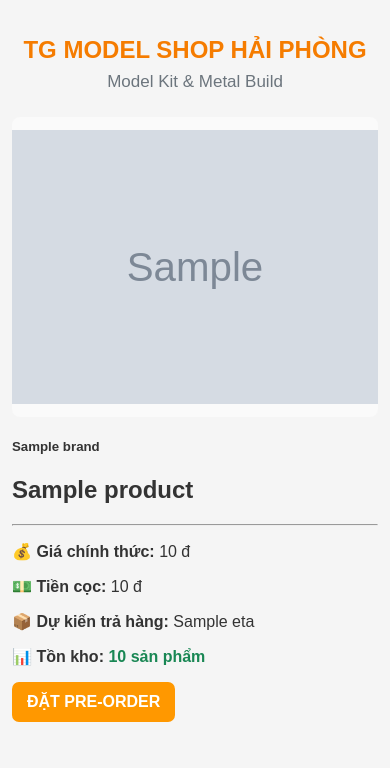
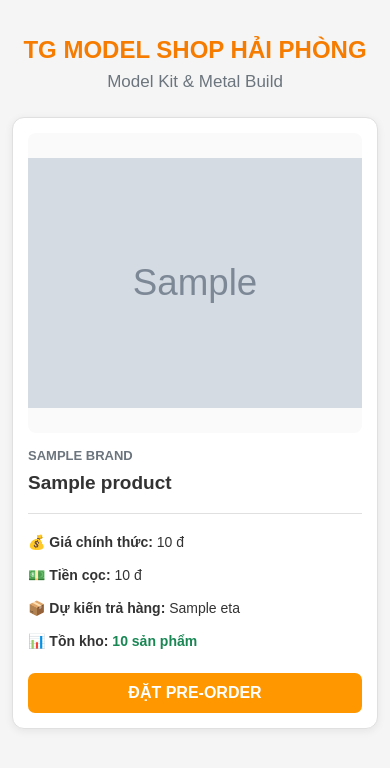
Before and after one commit to 20020899-debug/TGMODEL-SHOP-, a Flask app: page / in a window 390 px wide. Shown: the top 768 px of the page. Run offline with Flask 3, Linux system fonts and the light colour scheme; grey boxes marked "Sample" are stand-in pictures; a database or web service that is not in the repository returns one stand-in record (values such as "Sample title"); some libraries are stand-ins or nearby versions.

Commit message:
Update index.css

```diff
--- a/TG-Model-Preorder/static/css/index.css
+++ b/TG-Model-Preorder/static/css/index.css
@@ -107,7 +107,7 @@ body {
    PRODUCT CARD
    ================================================= */
 
-.product {
+.product-card {
 
     background: white;
 
@@ -129,13 +129,17 @@ body {
 
     box-sizing: border-box;
 
+    min-width: 0;
+
+    height: 100%;
+
     transition:
         transform 0.2s ease,
         box-shadow 0.2s ease;
 }
 
 
-.product:hover {
+.product-card:hover {
 
     transform:
         translateY(-3px);
@@ -174,13 +178,13 @@ body {
 
 .product-image {
 
+    display: block;
+
     width: 100%;
 
     height: 100%;
 
     object-fit: contain;
-
-    display: block;
 }
 
 
@@ -188,7 +192,7 @@ body {
    THƯƠNG HIỆU
    ================================================= */
 
-.product h5 {
+.product-brand {
 
     margin:
         0 0 7px 0;
@@ -205,7 +209,7 @@ body {
    TÊN SẢN PHẨM
    ================================================= */
 
-.product h2 {
+.product-name {
 
     margin:
         0 0 12px 0;
@@ -222,7 +226,7 @@ body {
    ĐƯỜNG KẺ
    ================================================= */
 
-.product hr {
+.product-card hr {
 
     width: 100%;
 
@@ -241,7 +245,7 @@ body {
    THÔNG TIN SẢN PHẨM
    ================================================= */
 
-.product p {
+.product-card p {
 
     margin:
         6px 0;
@@ -276,6 +280,26 @@ body {
 
 
 /* =================================================
+   KHU VỰC NÚT SẢN PHẨM
+
+   Luôn đẩy nút xuống cuối card
+   ================================================= */
+
+.product-action {
+
+    margin-top: auto;
+
+    padding-top: 15px;
+}
+
+
+.product-action .btn {
+
+    width: 100%;
+}
+
+
+/* =================================================
    PRE-ORDER
    ================================================= */
 
@@ -286,8 +310,6 @@ body {
     color: white;
 
     border: none;
-
-    margin-top: auto;
 
     transition:
         background 0.2s ease;
@@ -332,8 +354,6 @@ body {
     cursor: not-allowed;
 
     opacity: 0.75;
-
-    margin-top: auto;
 }
 
 
@@ -397,6 +417,8 @@ body {
 
     color:
         var(--red);
+
+    font-weight: bold;
 }
 
 
@@ -471,6 +493,31 @@ body {
 
 
 /* =================================================
+   KHÔNG CÓ SẢN PHẨM
+   ================================================= */
+
+.empty-products {
+
+    grid-column:
+        1 / -1;
+
+    background: white;
+
+    padding: 30px;
+
+    text-align: center;
+
+    color: #777;
+
+    border-radius: 12px;
+
+    border:
+        1px solid
+        var(--border);
+}
+
+
+/* =================================================
    TABLET
 
    2 sản phẩm / hàng
@@ -533,7 +580,7 @@ body {
     }
 
 
-    .product {
+    .product-card {
 
         padding: 15px;
     }
@@ -545,7 +592,7 @@ body {
     }
 
 
-    .product h2 {
+    .product-name {
 
         font-size: 19px;
     }
```
